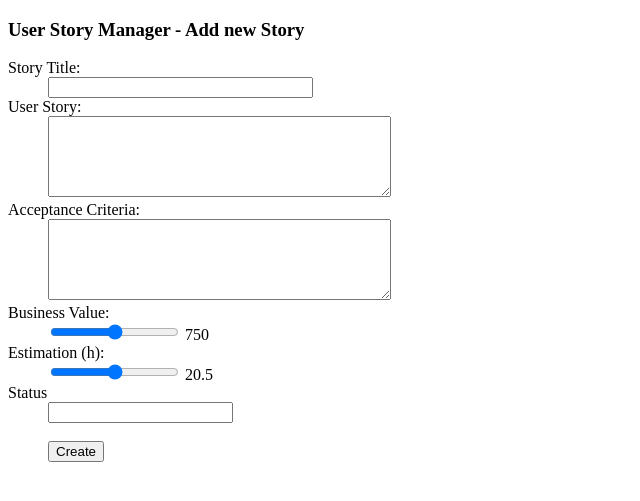
After one commit to szdodo/szdodo-Super-Sprint-3000-2-szdodo, a Flask app: page /story/1 in a window 1280 px wide. The commit adds this page. Shown: the top 501 px of the page, without its empty margins (0-640 px from the left). Run offline with Flask 2, Linux system fonts and the light colour scheme; parts of the project's set-up code (start-up, migrations or seed data) failed here and were passed over.

Commit message:
"bad request"

```diff
--- a/main.py
+++ b/main.py
@@ -1,7 +1,5 @@
 import os
 from peewee import *
-from flaskr.connectdatabase import ConnectDatabase
-from flaskr.models import Entries
 from flask import Flask, request, session, g, redirect, url_for, abort, \
     render_template, flash, current_app
 from models import *
@@ -18,9 +16,27 @@ def list():
     sprinters = Sprinter.select().order_by(Sprinter.id)
     return render_template("list.html", sprinters = sprinters)
 
-@app.route('/story')
-def story():
+@app.route('/story/<id>', methods=['POST', 'GET'])
+def story(id):
+    print(id)
     return render_template("form.html")
+
+@app.route('/delete/<id>')
+def delete(id):
+    row = Sprinter.get(Sprinter.id == id)
+    row.delete_instance()
+    return redirect(url_for('list'))
+
+@app.route('/add_story', methods=['POST'])
+def add_story():
+    Sprinter.create(title=request.form['title'],
+                    story=request.form['story'],
+                    acceptance_criteria=request.form['criteria'],
+                    business_value=request.form['value_in'],
+                    estimation=request.form['estimation_in'],
+                    status=request.form['status'])
+    flash('New story was successfully posted')
+    return redirect(url_for('list'))
 
 if __name__  == "__main__":
     app.run(debug = True)
--- /dev/null
+++ b/templates/form.html
@@ -0,0 +1,44 @@
+<!DOCTYPE html>
+<html lang="en">
+<head>
+    {% if id != 0 %}
+        <title>Super Sprinter 3000 - Add new Story</title>
+    {% else %}
+        <title>Super Sprinter 3000 - Edit Story</title>
+    {% endif %}
+</head>
+<body>
+
+{% if id != 0 %}
+    <h3>User Story Manager - Add new Story</h3>
+    <form action="{{ url_for('add_story') }}" method=post class=add-story>
+        <dl>
+            <dt>Story Title:
+            <dd><input type=title size=30 name=title>
+            <dt>User Story:
+            <dd><textarea name=story rows=5 cols=40></textarea>
+            <dt>Acceptance Criteria:
+            <dd><textarea name=criteria rows=5 cols=40></textarea>
+            <dt>Business Value:
+            <dd><input type="range" name="value_in" id="value_in_id" value="750" min="100" max="1500" step="100" oninput="value_out_id.value = value_in_id.value">
+                <output name="value_out" id="value_out_id">750</output>
+            <dt>Estimation (h):
+            <dd><input type="range" name="estimation_in" id="estimation_in_id" value="20.5" min="0.5" max="40" step="0.5" oninput="estimation_out_id.value = estimation_in_id.value">
+                <output name="estimation_out" id="estimation_out_id">20.5</output>
+            <dt>Status
+            <dd><input list="status">
+                <datalist id="status">
+                    <option value="Planning">
+                    <option value="To Do">
+                    <option value="In Progress">
+                    <option value="Review">
+                    <option value="Done">
+                </datalist>
+            <dd><br><input type="submit" value="Create">
+        </dl>
+    </form>
+{% else %}
+    <h3>User Story Manager - Edit Story</h3>
+{% endif %}
+</body>
+</html>
```
Also changed, not shown: templates/list.html (+14 -4 lines).
